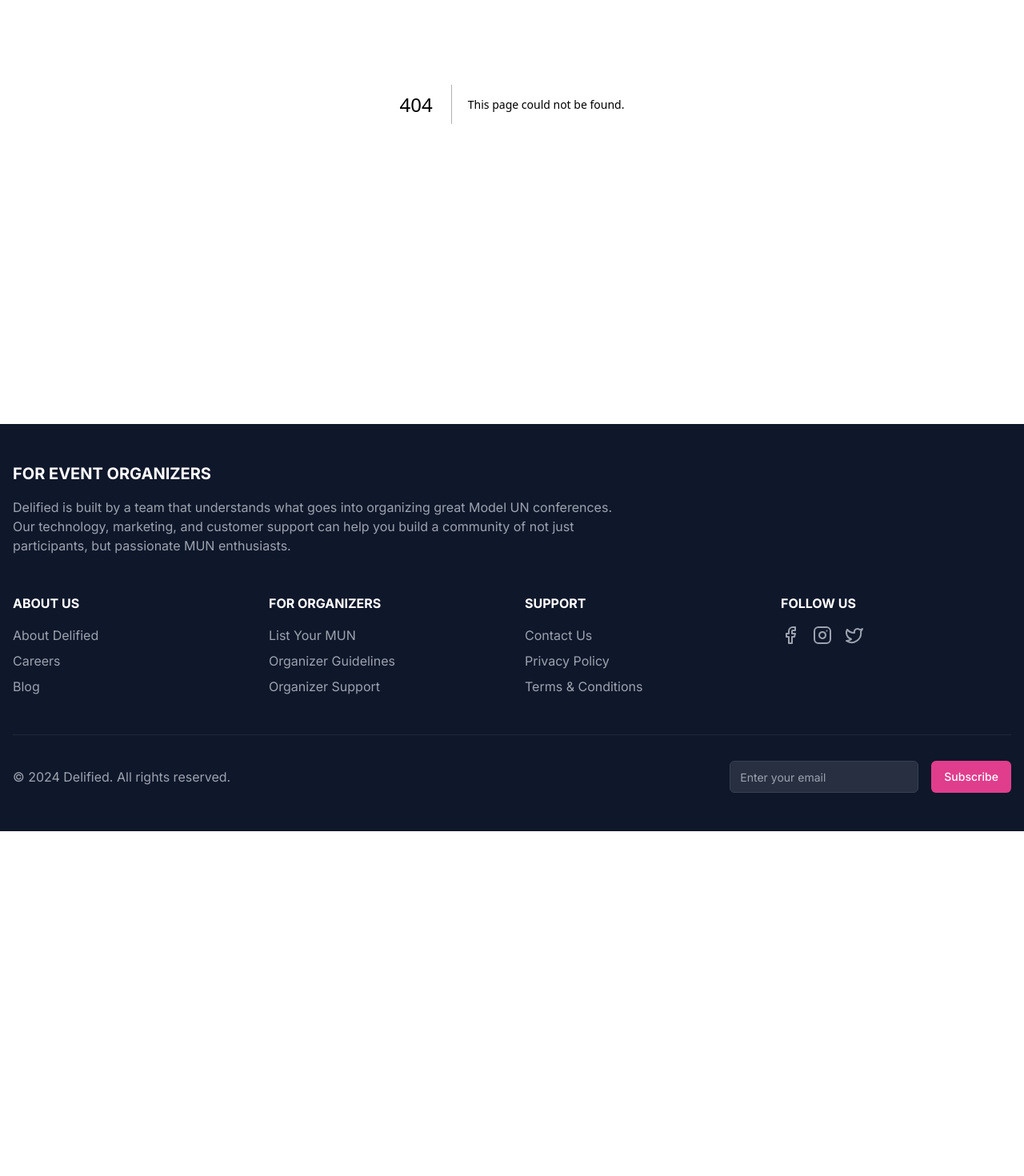
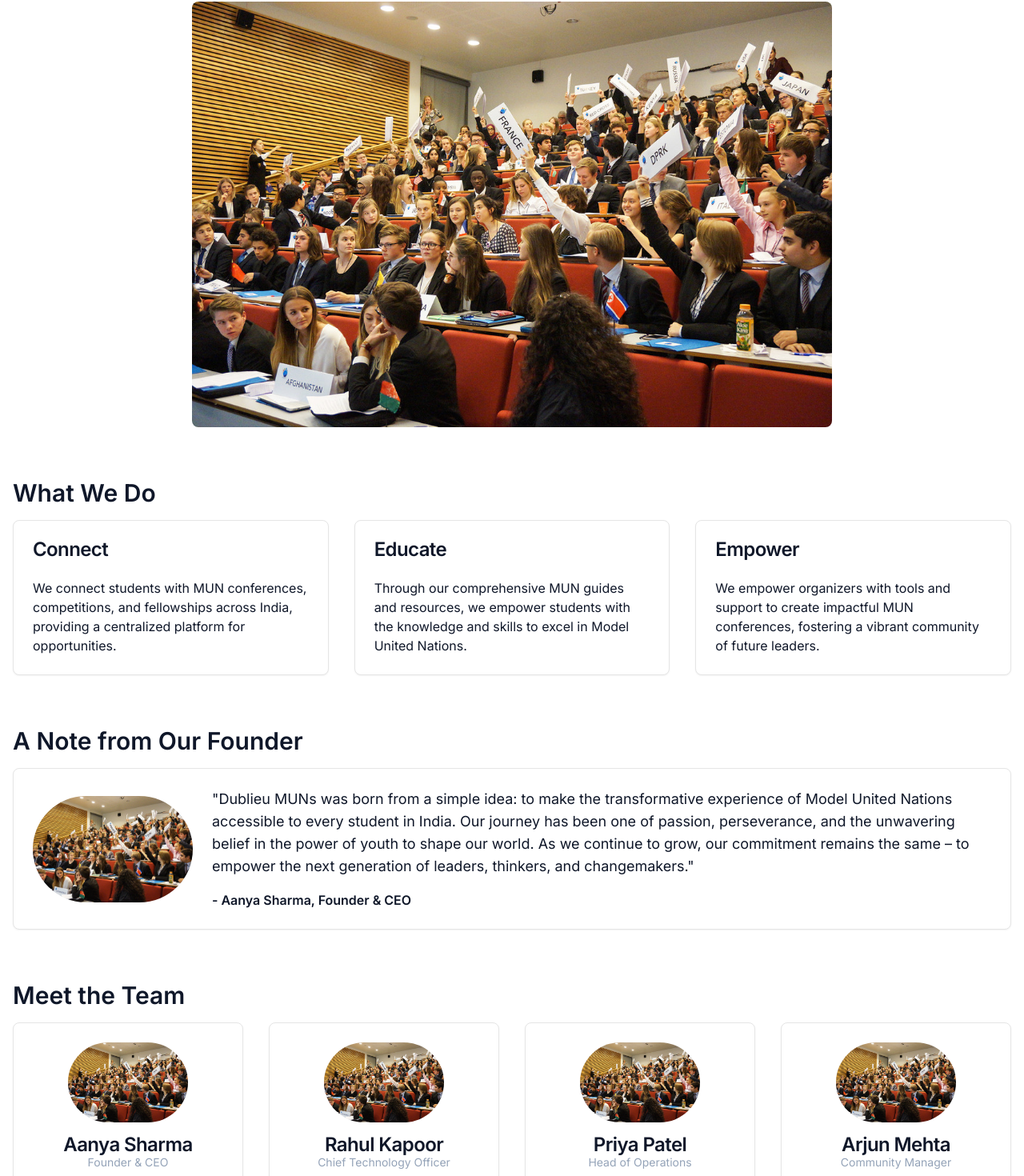
Before and after one commit to DelifiedGit/Delified-Frontned, a Next.js app: page /about in a window 1280 px wide. Before the commit this address had no page. Shown: the part 334-1804 px from the top of the page at 80% size. Before the commit the page ends 1373 px from the top, so only its background shows below. Built offline with nearby package versions, Linux system fonts and the light colour scheme.

Commit message:
aboutus Page

```diff
--- /dev/null
+++ b/src/app/about/page.tsx
@@ -0,0 +1,152 @@
+import Image from 'next/image'
+import Link from 'next/link'
+import { Button } from "@/components/ui/button"
+import { Card, CardContent, CardDescription, CardHeader, CardTitle } from "@/components/ui/card"
+
+export default function AboutPage() {
+  return (
+    <div className="container mx-auto px-4 py-12">
+      <h1 className="text-4xl font-bold text-center mb-8 text-[#E03D8D]">About Dublieu MUNs</h1>
+
+      {/* How We Started */}
+      <section className="mb-16">
+        <h2 className="text-3xl font-semibold mb-4">Our Journey</h2>
+        <p className="text-lg mb-4">
+          Dublieu MUNs was born in 2020 from a passion for Model United Nations and a vision to make these
+          transformative experiences accessible to students across India. What started as a small team of MUN
+          enthusiasts has grown into India's leading platform for MUN conferences, competitions, and resources.
+        </p>
+        <Image
+          src="/placeholder.jpeg"
+          alt="Dublieu MUNs Journey"
+          width={800}
+          height={400}
+          className="rounded-lg mx-auto"
+        />
+      </section>
+
+      {/* What We Do */}
+      <section className="mb-16">
+        <h2 className="text-3xl font-semibold mb-4">What We Do</h2>
+        <div className="grid md:grid-cols-3 gap-8">
+          <Card>
+            <CardHeader>
+              <CardTitle>Connect</CardTitle>
+            </CardHeader>
+            <CardContent>
+              We connect students with MUN conferences, competitions, and fellowships across India,
+              providing a centralized platform for opportunities.
+            </CardContent>
+          </Card>
+          <Card>
+            <CardHeader>
+              <CardTitle>Educate</CardTitle>
+            </CardHeader>
+            <CardContent>
+              Through our comprehensive MUN guides and resources, we empower students with the
+              knowledge and skills to excel in Model United Nations.
+            </CardContent>
+          </Card>
+          <Card>
+            <CardHeader>
+              <CardTitle>Empower</CardTitle>
+            </CardHeader>
+            <CardContent>
+              We empower organizers with tools and support to create impactful MUN conferences,
+              fostering a vibrant community of future leaders.
+            </CardContent>
+          </Card>
+        </div>
+      </section>
+
+      {/* Founder's Note */}
+      <section className="mb-16">
+        <h2 className="text-3xl font-semibold mb-4">A Note from Our Founder</h2>
+        <Card>
+          <CardContent className="flex flex-col md:flex-row items-center p-6">
+            <Image
+              src="/placeholder.jpeg"
+              alt="Founder's Photo"
+              width={200}
+              height={200}
+              className="rounded-full mb-4 md:mb-0 md:mr-6"
+            />
+            <div>
+              <p className="text-lg mb-4">
+                "Dublieu MUNs was born from a simple idea: to make the transformative experience of
+                Model United Nations accessible to every student in India. Our journey has been one of
+                passion, perseverance, and the unwavering belief in the power of youth to shape our world.
+                As we continue to grow, our commitment remains the same – to empower the next generation
+                of leaders, thinkers, and changemakers."
+              </p>
+              <p className="font-semibold">- Aanya Sharma, Founder & CEO</p>
+            </div>
+          </CardContent>
+        </Card>
+      </section>
+
+      {/* Meet the Team */}
+      <section className="mb-16">
+        <h2 className="text-3xl font-semibold mb-4">Meet the Team</h2>
+        <div className="grid md:grid-cols-4 gap-8">
+          {[
+            { name: "Aanya Sharma", role: "Founder & CEO" },
+            { name: "Rahul Kapoor", role: "Chief Technology Officer" },
+            { name: "Priya Patel", role: "Head of Operations" },
+            { name: "Arjun Mehta", role: "Community Manager" },
+          ].map((member) => (
+            <Card key={member.name}>
+              <CardContent className="text-center p-6">
+                <Image
+                  src="/placeholder.jpeg"
+                  alt={member.name}
+                  width={150}
+                  height={150}
+                  className="rounded-full mx-auto mb-4"
+                />
+                <CardTitle>{member.name}</CardTitle>
+                <CardDescription>{member.role}</CardDescription>
+              </CardContent>
+            </Card>
+          ))}
+        </div>
+      </section>
+
+      {/* Our Impact */}
+      <section className="mb-16">
+        <h2 className="text-3xl font-semibold mb-4">Our Impact</h2>
+        <div className="grid md:grid-cols-3 gap-8 text-center">
+          <div>
+            <p className="text-4xl font-bold text-[#E03D8D] mb-2">100+</p>
+            <p className="text-xl">MUN Conferences Listed</p>
+          </div>
+          <div>
+            <p className="text-4xl font-bold text-[#E03D8D] mb-2">50,000+</p>
+            <p className="text-xl">Students Reached</p>
+          </div>
+          <div>
+            <p className="text-4xl font-bold text-[#E03D8D] mb-2">20+</p>
+            <p className="text-xl">Cities Across India</p>
+          </div>
+        </div>
+      </section>
+
+      {/* Join Us */}
+      <section className="text-center">
+        <h2 className="text-3xl font-semibold mb-4">Join the Dublieu MUNs Community</h2>
+        <p className="text-lg mb-6">
+          Whether you're a student looking to participate in MUNs or an organizer wanting to host one,
+          we're here to support your journey.
+        </p>
+        <div className="flex justify-center gap-4">
+          <Button asChild className="bg-[#E03D8D] hover:bg-[#E03D8D]/90 text-white">
+            <Link href="/signup">Sign Up Now</Link>
+          </Button>
+          <Button asChild variant="outline">
+            <Link href="/contact">Contact Us</Link>
+          </Button>
+        </div>
+      </section>
+    </div>
+  )
+}
```
